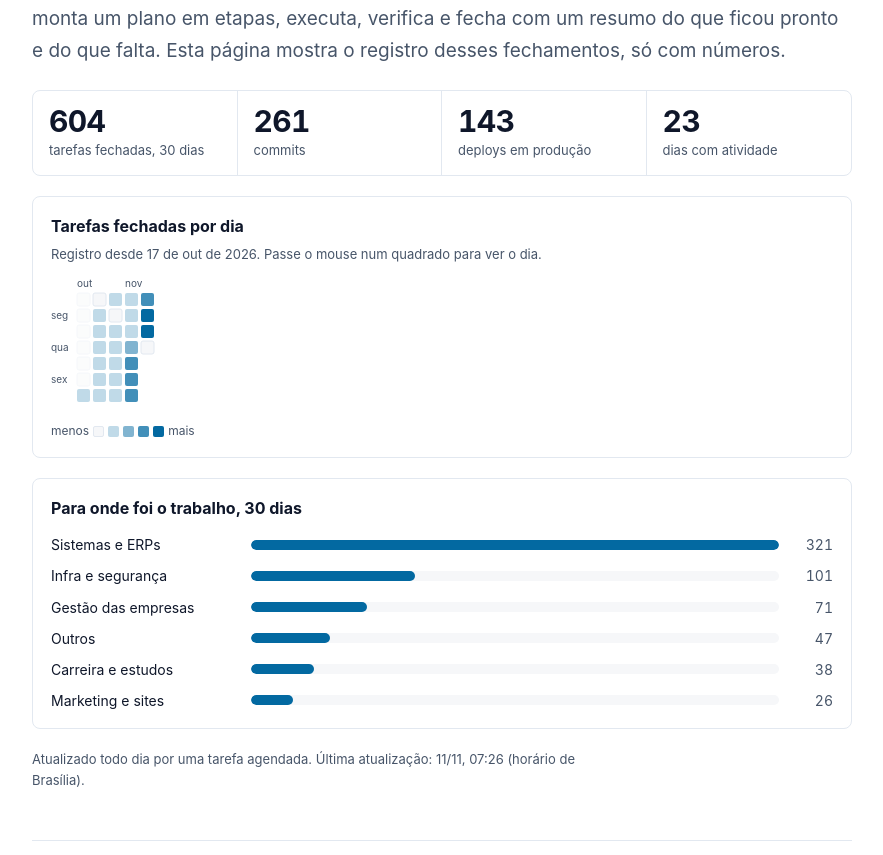
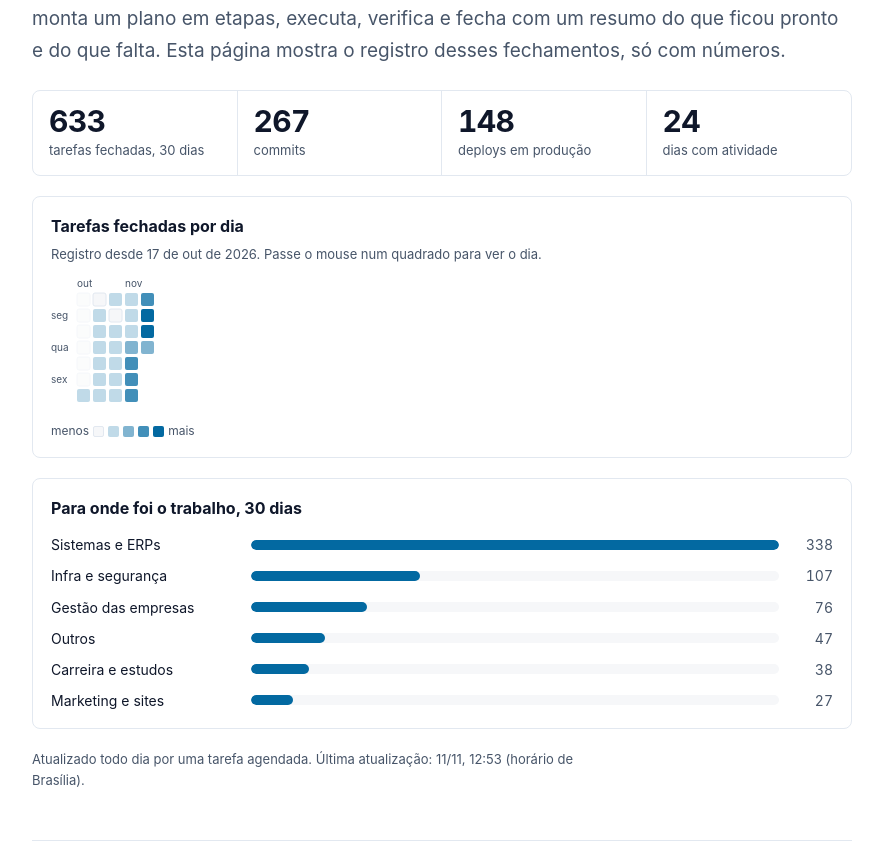
Before and after one commit to thiagogardev/thiagogardev.github.io, a Jekyll site: the page built from atividade.md, in a window 1280 px wide and 1400 px high. Shown: the part 256-1111 px from the top of the window, without its empty margins (198-1081 px from the left). Built offline with Jekyll 4.4.1, drawn with Linux system fonts in a browser that asks for light colours; part of the change alters nothing that is shown.

Commit message:
Atividade: 2026-11-11
Co-Authored-By: Claude Opus 5.5 <noreply@anthropic.com>

```diff
--- a/assets/atividade.json
+++ b/assets/atividade.json
@@ -1,5 +1,5 @@
 {
- "atualizado": "2026-11-11T10:26:26.642Z",
+ "atualizado": "2026-11-11T15:53:03.149Z",
  "inicio": "2026-10-17",
  "frentes": [
   "sistemas",
@@ -327,12 +327,17 @@
   },
   {
    "dia": "2026-11-11",
-   "tarefas": 0,
-   "passos": 1,
-   "commits": 0,
-   "deploys": 0,
-   "sessoes": 1,
-   "frentes": {}
+   "tarefas": 29,
+   "passos": 32,
+   "commits": 6,
+   "deploys": 5,
+   "sessoes": 6,
+   "frentes": {
+    "sistemas": 17,
+    "infra": 6,
+    "empresas": 5,
+    "marketing": 1
+   }
   }
  ]
 }
```
